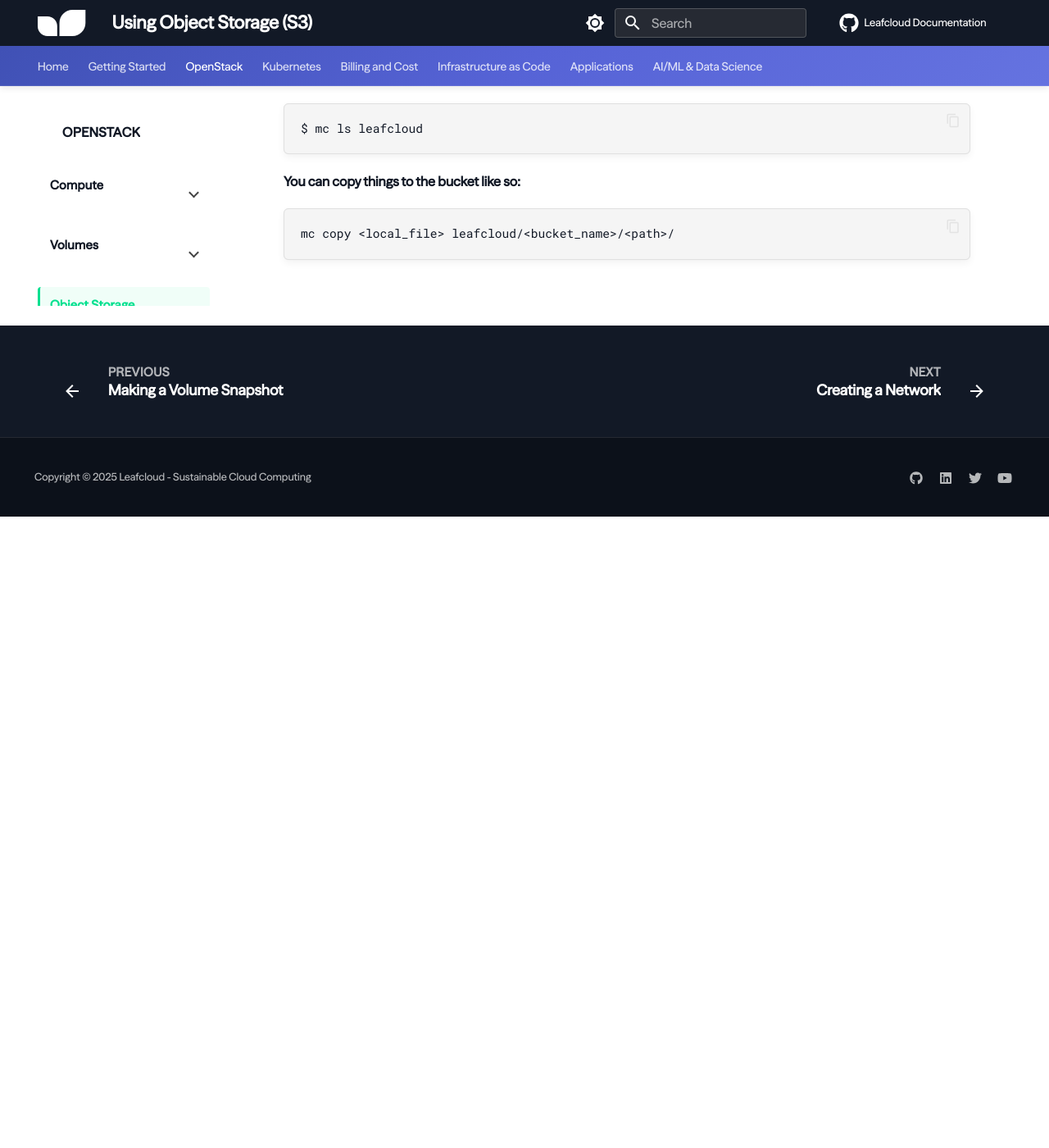
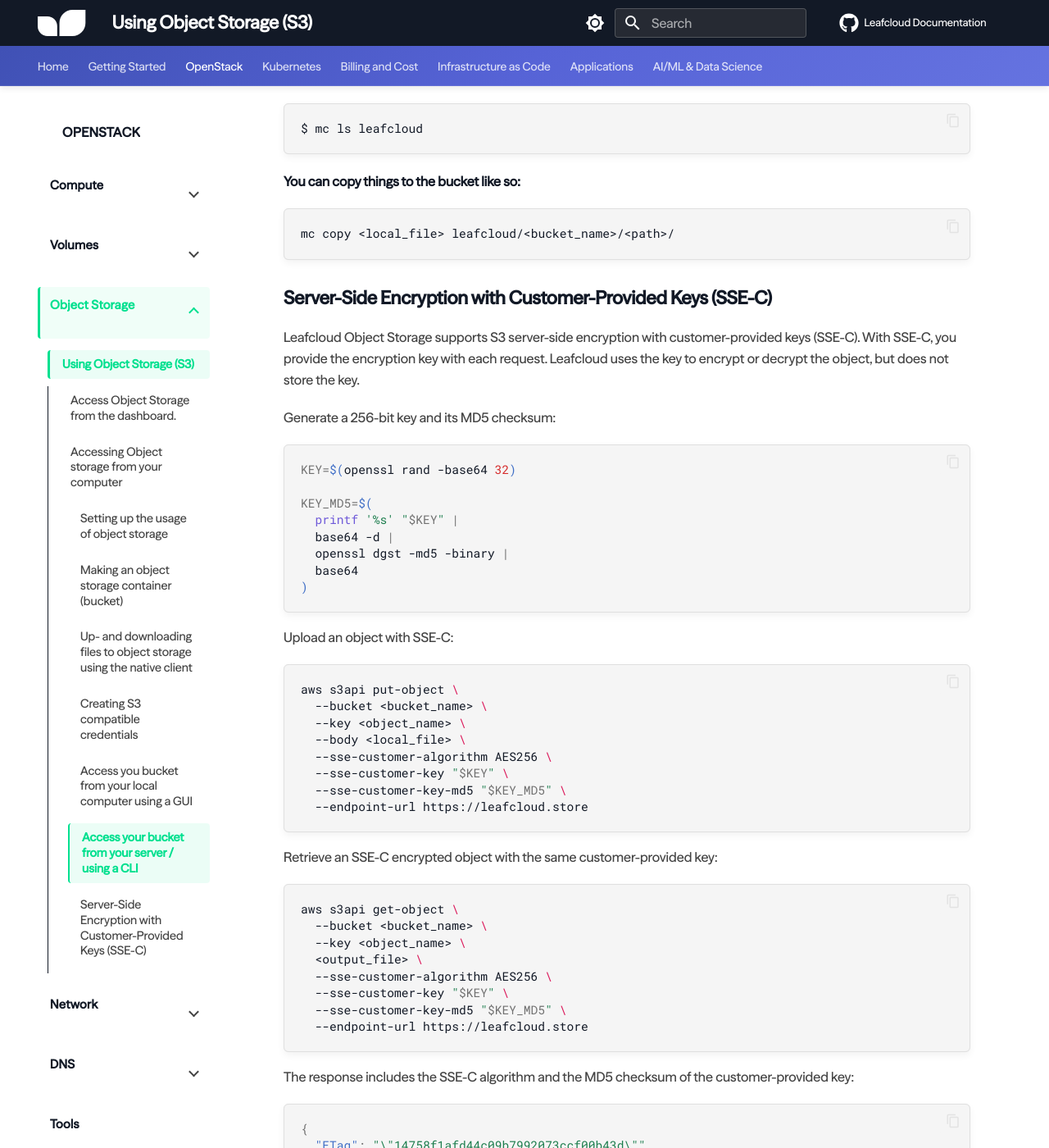
Before and after one commit to leafcloudhq/documentation-rtd, an MkDocs documentation site: the page built from docs/object-storage/using-object-storage.md, in a window 1280 px wide and 1400 px high, scrolled down 3250 px. Shown: the whole window at 82% size. Built offline with MkDocs 1.6.1 and Material for MkDocs 9.7.7, drawn with Linux system fonts in a browser that asks for light colours; before the commit the page ends 3880 px from its top, so only the background shows below that; some of the changed text lies outside the part shown.

Commit message:
[INFRA-191] SSE example (#53)

````diff
--- a/docs/object-storage/using-object-storage.md
+++ b/docs/object-storage/using-object-storage.md
@@ -89,3 +89,57 @@
 ```sh
 mc copy <local_file> leafcloud/<bucket_name>/<path>/
 ```
+
+### Server-Side Encryption with Customer-Provided Keys (SSE-C)
+Leafcloud Object Storage supports S3 server-side encryption with customer-provided keys (SSE-C). With SSE-C, you provide the encryption key with each request. Leafcloud uses the key to encrypt or decrypt the object, but does not store the key.
+
+Generate a 256-bit key and its MD5 checksum:
+
+```sh
+KEY=$(openssl rand -base64 32)
+
+KEY_MD5=$(
+  printf '%s' "$KEY" |
+  base64 -d |
+  openssl dgst -md5 -binary |
+  base64
+)
+```
+
+Upload an object with SSE-C:
+
+```sh
+aws s3api put-object \
+  --bucket <bucket_name> \
+  --key <object_name> \
+  --body <local_file> \
+  --sse-customer-algorithm AES256 \
+  --sse-customer-key "$KEY" \
+  --sse-customer-key-md5 "$KEY_MD5" \
+  --endpoint-url https://leafcloud.store
+```
+
+Retrieve an SSE-C encrypted object with the same customer-provided key:
+
+```sh
+aws s3api get-object \
+  --bucket <bucket_name> \
+  --key <object_name> \
+  <output_file> \
+  --sse-customer-algorithm AES256 \
+  --sse-customer-key "$KEY" \
+  --sse-customer-key-md5 "$KEY_MD5" \
+  --endpoint-url https://leafcloud.store
+```
+
+The response includes the SSE-C algorithm and the MD5 checksum of the customer-provided key:
+
+```json
+{
+  "ETag": "\"14758f1afd44c09b7992073ccf00b43d\"",
+  "SSECustomerAlgorithm": "AES256",
+  "SSECustomerKeyMD5": "lNMVzsZHHOURWAMC8eQdwg=="
+}
+```
+
+Keep the encryption key safe. You need the same key to read or copy the encrypted object later.
````
